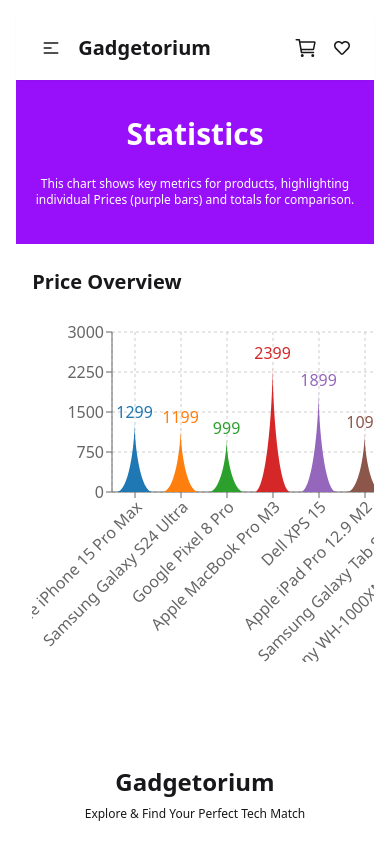
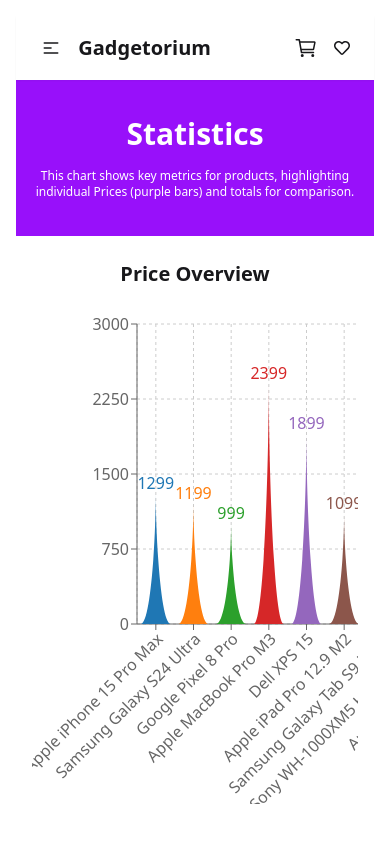
Before and after one commit to hsrokon/gadgetorium, a React (Vite) app: page /statistics in a window 390 px wide. Shown: the top 844 px of the page. Built offline with nearby package versions, Linux system fonts and the light colour scheme.

Commit message:
statistics graph made responsive on all device

```diff
--- a/src/components/statistics/Statistics.jsx
+++ b/src/components/statistics/Statistics.jsx
@@ -2,6 +2,7 @@
 import {
   BarChart, Bar, Cell, XAxis, YAxis, CartesianGrid
 } from "recharts";
+import { ResponsiveContainer } from "recharts";
 import { scaleOrdinal } from "d3-scale";
 import { schemeCategory10 } from "d3-scale-chromatic";
 
@@ -38,20 +39,23 @@
 
   return (
     <div>
-      <div className="bg-purple-600 text-white text-center py-9 flex flex-col gap-6">
+      <div className="bg-purple-600 text-white text-center py-9 flex flex-col gap-4">
         <h2 className="text-3xl font-bold">Statistics</h2>
         <p className="text-xs md:text-sm w-11/12 md:w-9/12 lg:w-7/12 mx-auto">
           This chart shows key metrics for products, highlighting individual Prices (purple bars) and totals for comparison.
         </p>
       </div>
 
-      <div className="overflow-x-auto px-4 py-6">
-        <h2 className="font-bold text-xl md:text-2xl mb-4">Price Overview</h2>
+      <div className="w-full max-w-5xl mx-auto px-4 py-6">
+        <h2 className="font-bold text-xl md:text-2xl mb-4 text-center">Price Overview</h2>
+        <div className="overflow-x-auto">
+
+
+        <div className="min-w-[700px] h-[500px]">
+            <ResponsiveContainer width="100%" height="100%">
             <BarChart
-          width={800}
-          height={350}
                 data={productData}
-          margin={{ top: 20, right: 30, left: 20, bottom: 70 }}
+                margin={{ top: 20, right: 30, left: 45, bottom: 80 }}
             >
                 <CartesianGrid strokeDasharray="3 3" />
                 <XAxis
@@ -73,6 +77,9 @@
                 ))}
                 </Bar>
             </BarChart>
+            </ResponsiveContainer>
+        </div>
+        </div>
         </div>
     </div>
   );
```
Lines whose indentation alone changed are shown as unchanged.
